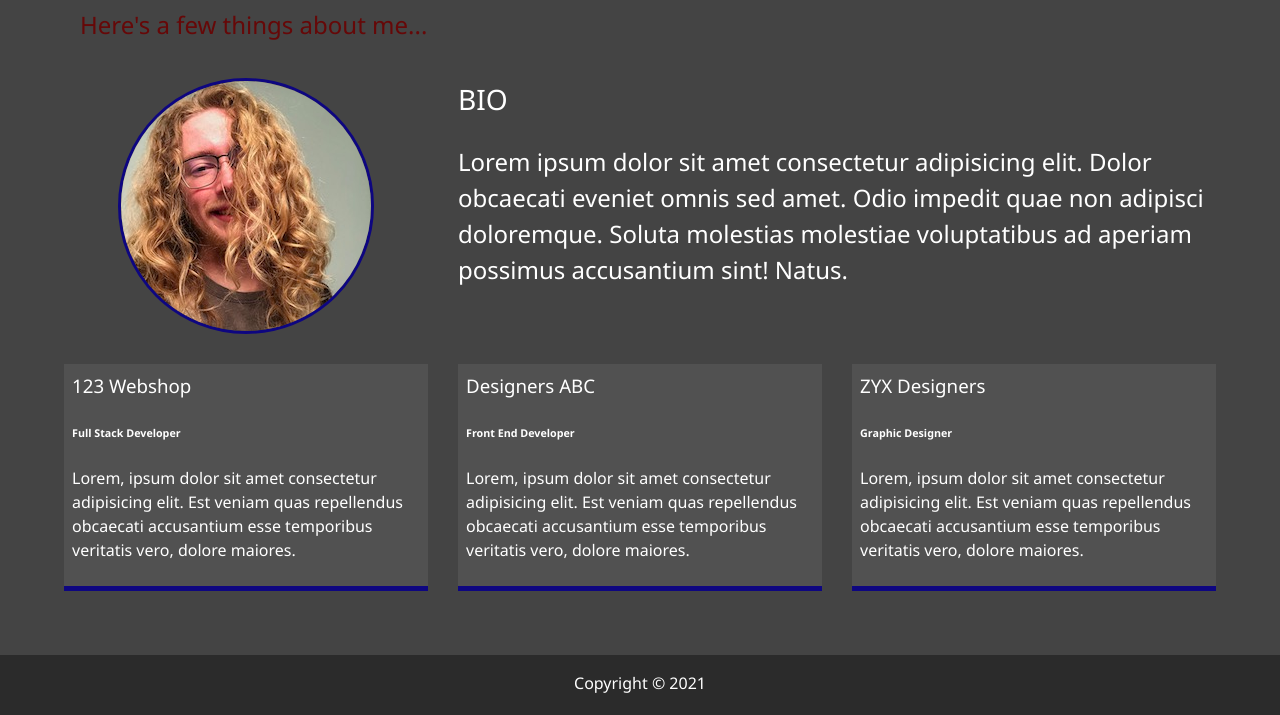
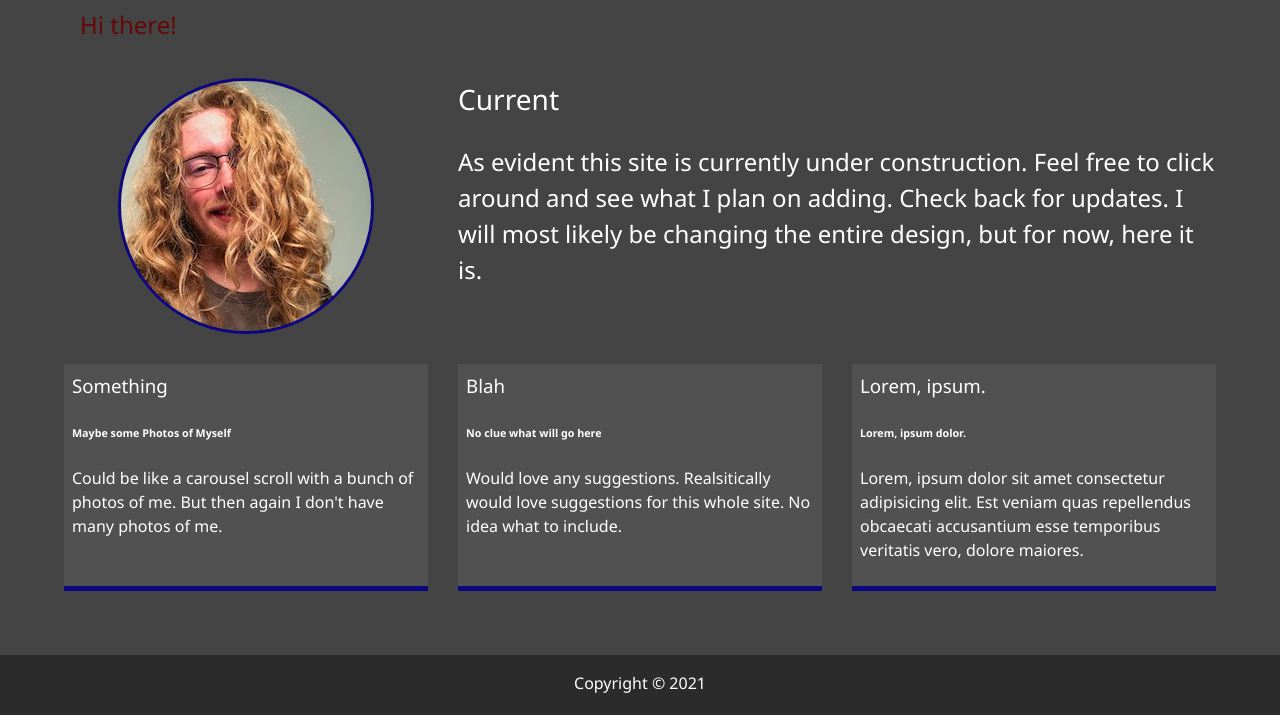
Before and after one commit to ZachLofquist/PersonalWebsite, a website: page dist/about.html in a window 1280 px wide. Shown: the part 204-919 px from the top of the page. Drawn offline with Linux system fonts and the light colour scheme.

Commit message:
Template for Wanted Pages

```diff
--- a/dist/about.html
+++ b/dist/about.html
@@ -52,33 +52,33 @@
             About <span class="text-secondary">Me</span>
         </h1>
         <h2 class="sm-heading">
-            Here's a few things about me...
+            Hi there!
         </h2>
         <div class="about-info">
             <img src="img/portrait1.jpeg" alt="Zachary" class="bio-image">
 
             <div class="bio">
                 <h3 class="text-secondary">
-                    BIO
+                    Current
                 </h3>
-                <p>Lorem ipsum dolor sit amet consectetur adipisicing elit. Dolor obcaecati eveniet omnis sed amet. Odio impedit quae non adipisci doloremque. Soluta molestias molestiae voluptatibus ad aperiam possimus accusantium sint! Natus.</p>
+                <p>As evident this site is currently under construction. Feel free to click around and see what I plan on adding. Check back for updates. I will most likely be changing the entire design, but for now, here it is.</p>
             </div>
 
             <div class="job job-1">
-                <h3>123 Webshop</h3>
-                <h6>Full Stack Developer</h6>
-                <p>Lorem, ipsum dolor sit amet consectetur adipisicing elit. Est veniam quas repellendus obcaecati accusantium esse temporibus veritatis vero, dolore maiores.</p>
+                <h3>Something</h3>
+                <h6>Maybe some Photos of Myself</h6>
+                <p>Could be like a carousel scroll with a bunch of photos of me. But then again I don't have many photos of me.</p>
             </div>
 
             <div class="job job-2">
-                <h3>Designers ABC</h3>
-                <h6>Front End Developer</h6>
-                <p>Lorem, ipsum dolor sit amet consectetur adipisicing elit. Est veniam quas repellendus obcaecati accusantium esse temporibus veritatis vero, dolore maiores.</p>
+                <h3>Blah</h3>
+                <h6>No clue what will go here</h6>
+                <p>Would love any suggestions. Realsitically would love suggestions for this whole site. No idea what to include. </p>
             </div>
 
             <div class="job job-3">
-                <h3>ZYX Designers</h3>
-                <h6>Graphic Designer</h6>
+                <h3>Lorem, ipsum.</h3>
+                <h6>Lorem, ipsum dolor.</h6>
                 <p>Lorem, ipsum dolor sit amet consectetur adipisicing elit. Est veniam quas repellendus obcaecati accusantium esse temporibus veritatis vero, dolore maiores.</p>
             </div>
         </div>
--- a/package.json
+++ b/package.json
@@ -3,7 +3,7 @@
   "version": "1.0.0",
   "description": "Responsive Personal Website",
   "main": "index.js",
-  "homepage": "https://ZachLofquist.github.io/PersonalWebsite",
+  "homepage": "https://zachlofquist.github.io/PersonalWebsite",
   "scripts": {
     "sass": "node-sass -w scss/ -o dist/css/ --recursive", "deploy": "gh-pages -d dist"
   },
```
Also changed, not shown: dist/contact.html (+3 -3 lines), dist/index.html (+20 -0 lines), dist/work.html (+1 -1 lines), dist/gallery.html (added), 1 other file.
